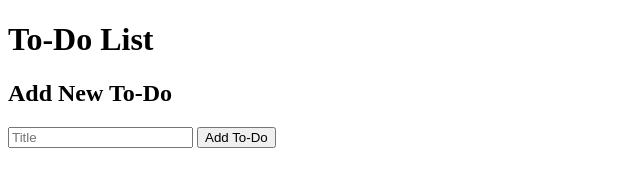
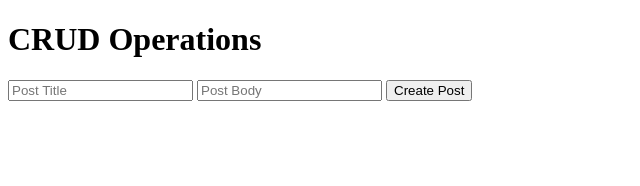
Before and after one commit to farihaAfzaal13/web-assignment-03-, a plain HTML site: page index.html in a window 1280 px wide. Shown: the whole page, without its empty margins (0-640 px from the left). Drawn offline with Linux system fonts and the light colour scheme; no server answers.

Commit message:
Update index.html

```diff
--- a/index.html
+++ b/index.html
@@ -1,15 +1,16 @@
 <!DOCTYPE html>
 <html>
 <head>
-    <title>To-Do List</title>
+    <title>CRUD Operations</title>
 </head>
 <body>
-    <h1>To-Do List</h1>
-    <ul id="todo-list"></ul>
-
-    <h2>Add New To-Do</h2>
-    <input type="text" id="todo-title" placeholder="Title">
-    <button id="add-todo">Add To-Do</button>
+    <h1>CRUD Operations</h1>
+    <div>
+        <input type="text" id="post-title" placeholder="Post Title">
+        <input type="text" id="post-body" placeholder="Post Body">
+        <button id="create-post">Create Post</button>
+    </div>
+    <ul id="post-list"></ul>
 
     <script src="script.js"></script>
 </body>
```
